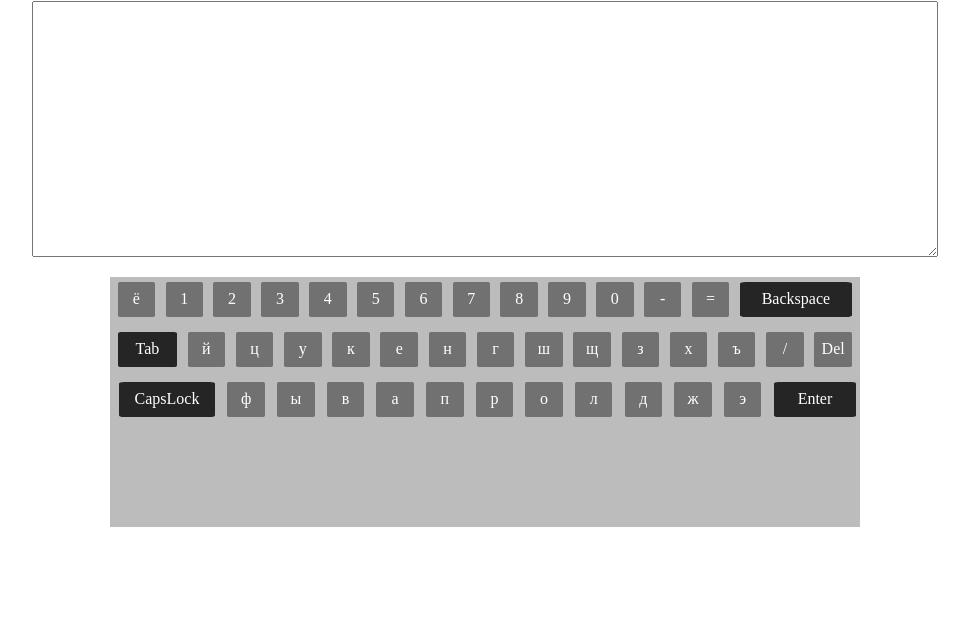
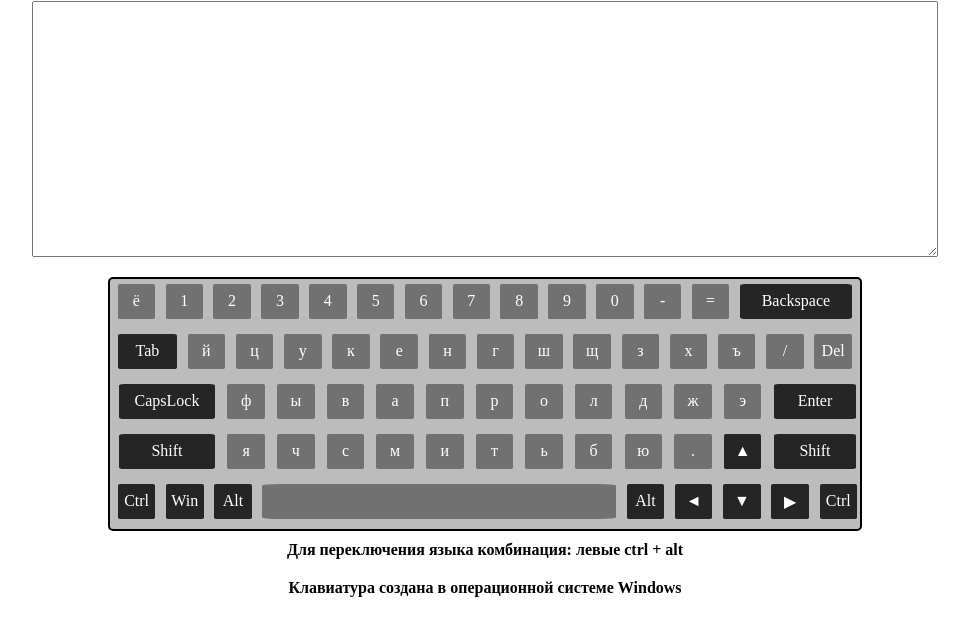
Before and after one commit to egorca6/virtual-keyboard, a plain HTML site: page index.html in a window 1280 px wide. Shown: the part 87-722 px from the top of the page, without its empty margins (163-1132 px from the left). Drawn offline with Linux system fonts and the light colour scheme.

Commit message:
feat: drew the keyboard completely

```diff
--- a/script.js
+++ b/script.js
@@ -66,6 +66,34 @@ const thirdRow = [
   "Enter",
 ];
 
+const fourthRow = [
+  "Shift",
+  "я",
+  "ч",
+  "с",
+  "м",
+  "и",
+  "т",
+  "ь",
+  "б",
+  "ю",
+  ".",
+  "\u25B2",
+  "Shift",
+];
+
+const fifthRow = [
+  "Ctrl",
+  "Win",
+  "Alt",
+  "",
+  "Alt",
+  "\u25C4",
+  "\u25BC",
+  "\u25B6",
+  "Ctrl",
+];
+
 function createButton(arr) {
   for (let i = 0; i < arr.length; i++) {
     let button = document.createElement("div");
@@ -95,3 +123,31 @@ function createButton3(arr) {
   }
 }
 createButton3(thirdRow);
+
+function createButton4(arr) {
+  for (let i = 0; i < arr.length; i++) {
+    let button = document.createElement("div");
+    button.classList.add("button");
+    button.textContent = `${arr[i]}`;
+    keyboardRow4.append(button);
+  }
+}
+createButton4(fourthRow);
+
+function createButton5(arr) {
+  for (let i = 0; i < arr.length; i++) {
+    let button = document.createElement("div");
+    button.classList.add("button");
+    button.textContent = `${arr[i]}`;
+    keyboardRow5.append(button);
+  }
+}
+createButton5(fifthRow);
+
+const info = document.createElement("h4");
+info.textContent = "Клавиатура создана в операционной системе Windows";
+keyboard.after(info);
+
+const info2 = document.createElement("h4");
+info2.textContent = "Для переключения языка комбинация: левыe ctrl + alt";
+keyboard.after(info2);
--- a/style.css
+++ b/style.css
@@ -12,6 +12,10 @@ h1 {
   /* padding-top: 10px; */
   color: rgb(0, 133, 86);
 }
+h4 {
+  text-align: center;
+  margin: 10px;
+}
 
 textarea {
   width: 900px;
@@ -25,6 +29,8 @@ textarea {
   background-color: rgba(182, 182, 182, 0.914);
   display: flex;
   flex-wrap: wrap;
+  border: 2px solid black;
+  border-radius: 5px;
   /* justify-content: space-evenly; */
   /* gap: 5px; */
 }
@@ -88,3 +94,21 @@ body > main > div > div:nth-child(3) > div:nth-child(13) {
   background-color: rgba(24, 24, 24, 0.914);
   flex-grow: 0.23;
 }
+body > main > div > div:nth-child(4) > div:nth-child(1) {
+  background-color: rgba(24, 24, 24, 0.914);
+  flex-grow: 0.3;
+}
+body > main > div > div:nth-child(4) > div:nth-child(12) {
+  background-color: rgba(24, 24, 24, 0.914);
+}
+body > main > div > div:nth-child(4) > div:nth-child(13) {
+  background-color: rgba(24, 24, 24, 0.914);
+  flex-grow: 0.23;
+}
+body > main > div > div:nth-child(5) > div {
+  background-color: rgba(24, 24, 24, 0.914);
+}
+body > main > div > div:nth-child(5) > div:nth-child(4) {
+  background-color: rgba(108, 107, 107, 0.914);
+  flex-grow: 0.86;
+}
```
